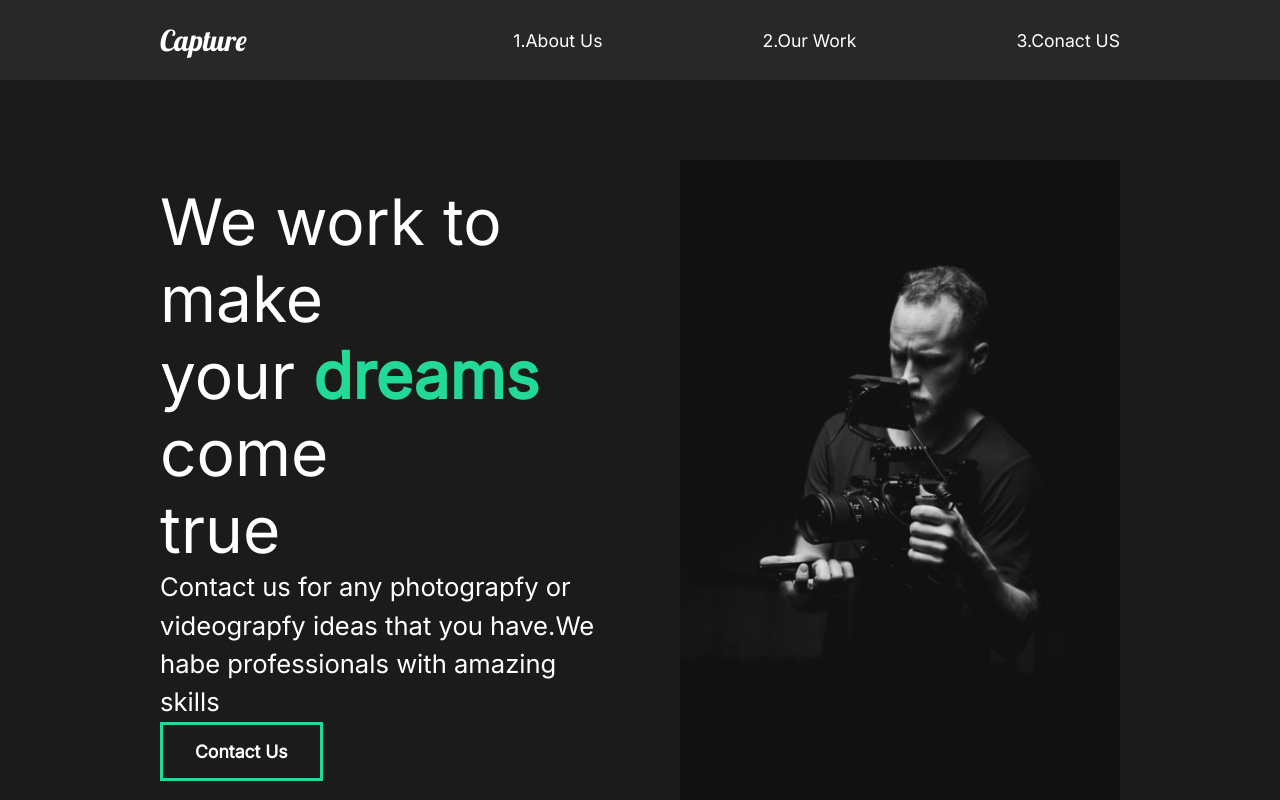
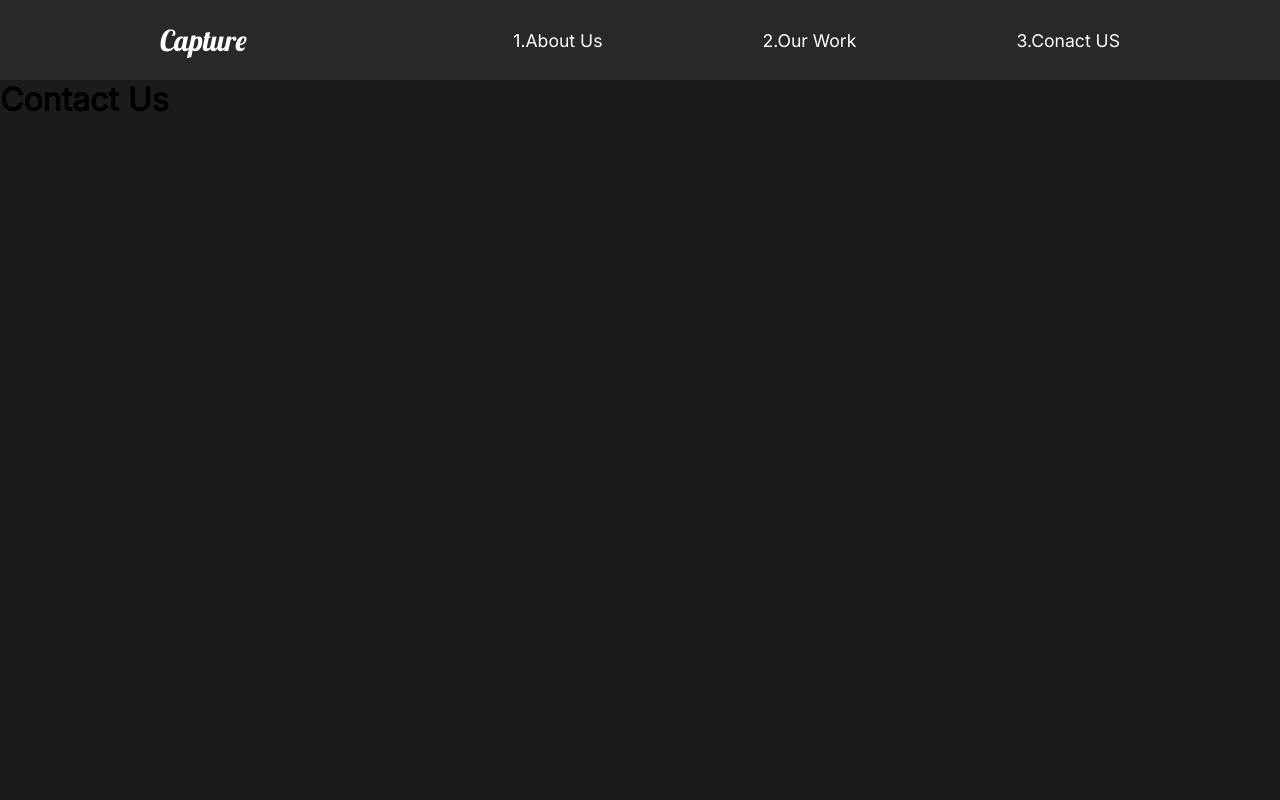
Before and after one commit to hkn96/portfolio, a React (Create React App) app: page /contact in a window 1280 px wide. Shown: the top 800 px of the page. Built offline with nearby package versions, Linux system fonts and the light colour scheme; a web font is replaced by a local one.

Commit message:
React Router

```diff
--- a/src/App.js
+++ b/src/App.js
@@ -1,6 +1,10 @@
 import GlobalStyle from './components/GlobalStyle'
 import Nav from './components/Nav'
 import AboutUs from './pages/AboutUs'
+import ContactUs from './pages/ContactUs'
+import OurWork from './pages/OurWork'
+//Router
+import { BrowserRouter as Router, Route, Routes } from 'react-router-dom'
 
 //Global Style
 
@@ -9,7 +13,11 @@ function App() {
     <div className='App'>
       <GlobalStyle />
       <Nav />
-      <AboutUs />
+      <Routes>
+        <Route path='/' element={<AboutUs />}></Route>
+        <Route path='/work' element={<OurWork />}></Route>
+        <Route path='/contact' element={<ContactUs />}></Route>
+      </Routes>
     </div>
   )
 }
--- a/src/components/Nav.js
+++ b/src/components/Nav.js
@@ -1,23 +1,24 @@
 import React from 'react'
 import styled from 'styled-components'
+import { Link } from 'react-router-dom'
 
 const Nav = () => {
   return (
     <StyledNav>
       <h1>
-        <a id='logo' href='#'>
+        <Link id='logo' to='/'>
           Capture
-        </a>
+        </Link>
       </h1>
       <ul>
         <li>
-          <a href='#'>1.About Us</a>
+          <Link to='/'>1.About Us</Link>
         </li>
         <li>
-          <a href='#'>2.Our Work</a>
+          <Link to='/work'>2.Our Work</Link>
         </li>
         <li>
-          <a href='#'>3.Conact US</a>
+          <Link to='/contact'>3.Conact US</Link>
         </li>
       </ul>
     </StyledNav>
--- a/src/index.js
+++ b/src/index.js
@@ -2,10 +2,13 @@ import React from 'react'
 import ReactDOM from 'react-dom'
 import App from './App'
 import reportWebVitals from './reportWebVitals'
+import { BrowserRouter } from 'react-router-dom'
 
 ReactDOM.render(
   <React.StrictMode>
-    <App />
+    <BrowserRouter>
+      <App />
+    </BrowserRouter>
   </React.StrictMode>,
   document.getElementById('root')
 )
--- /dev/null
+++ b/src/pages/ContactUs.js
@@ -0,0 +1,11 @@
+import React from 'react'
+
+const ContactUs = () => {
+  return (
+    <div>
+      <h1>Contact Us</h1>
+    </div>
+  )
+}
+
+export default ContactUs
--- /dev/null
+++ b/src/pages/OurWork.js
@@ -0,0 +1,11 @@
+import React from 'react'
+
+const OurWork = () => {
+  return (
+    <div>
+      <h1>Our Work</h1>
+    </div>
+  )
+}
+
+export default OurWork
```
